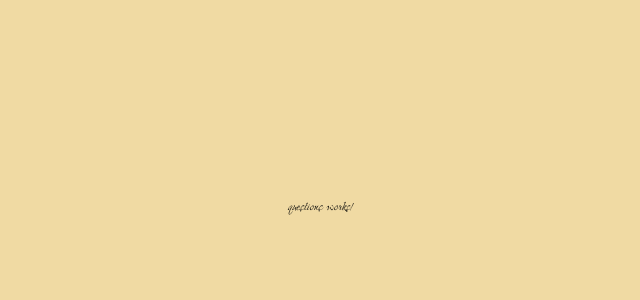
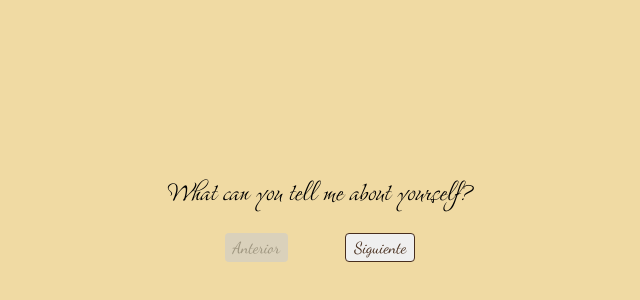
Before and after one commit to gabi04/interview-warm-up, an Angular app: page /questions in a window 1280 px wide. Shown: the part 194-494 px from the top of the page, without its empty margins (320-960 px from the left). Built offline with nearby package versions, Linux system fonts and the light colour scheme.

Commit message:
questions page

```diff
--- a/src/app/pages/questions/questions.component.html
+++ b/src/app/pages/questions/questions.component.html
@@ -1 +1,15 @@
-<p>questions works!</p>
+<div>
+  <h1>{{ questions[currentIndex].text }}</h1>
+  <div class="questions__buttons-wrapper">
+    <button
+      class="primary-btn"
+      (click)="onLastClick()"
+      [disabled]="lastIndex === 0"
+    >
+      Anterior
+    </button>
+    <button class="primary-btn" (click)="onNextClick()">Siguiente</button>
+  </div>
+</div>
+
+<!-- TODO fichero de traducciones -->
--- a/src/app/pages/questions/questions.component.scss
+++ b/src/app/pages/questions/questions.component.scss
@@ -0,0 +1,4 @@
+.questions__buttons-wrapper {
+  display: flex;
+  justify-content: space-evenly;
+}
--- a/src/app/pages/questions/questions.component.ts
+++ b/src/app/pages/questions/questions.component.ts
@@ -5,8 +5,26 @@ import { Component } from '@angular/core';
   standalone: true,
   imports: [],
   templateUrl: './questions.component.html',
-  styleUrl: './questions.component.scss'
+  styleUrl: './questions.component.scss',
 })
 export class QuestionsComponent {
+  // TODO types
+  questions = [
+    { id: 1, text: 'What can you tell me about yourself?' },
+    { id: 2, text: 'What are the Maine responsibilities in your current job?' },
+    { id: 3, text: 'What are your most relevant skills? ' },
+  ];
+  lastIndex = 0;
+  currentIndex = 0;
 
+  onLastClick() {
+    const lastIndexAux = this.lastIndex;
+    this.currentIndex = this.lastIndex;
+    this.lastIndex = lastIndexAux;
+  }
+
+  onNextClick() {
+    this.lastIndex = this.currentIndex;
+    this.currentIndex = Math.floor(Math.random() * this.questions.length);
+  }
 }
```
